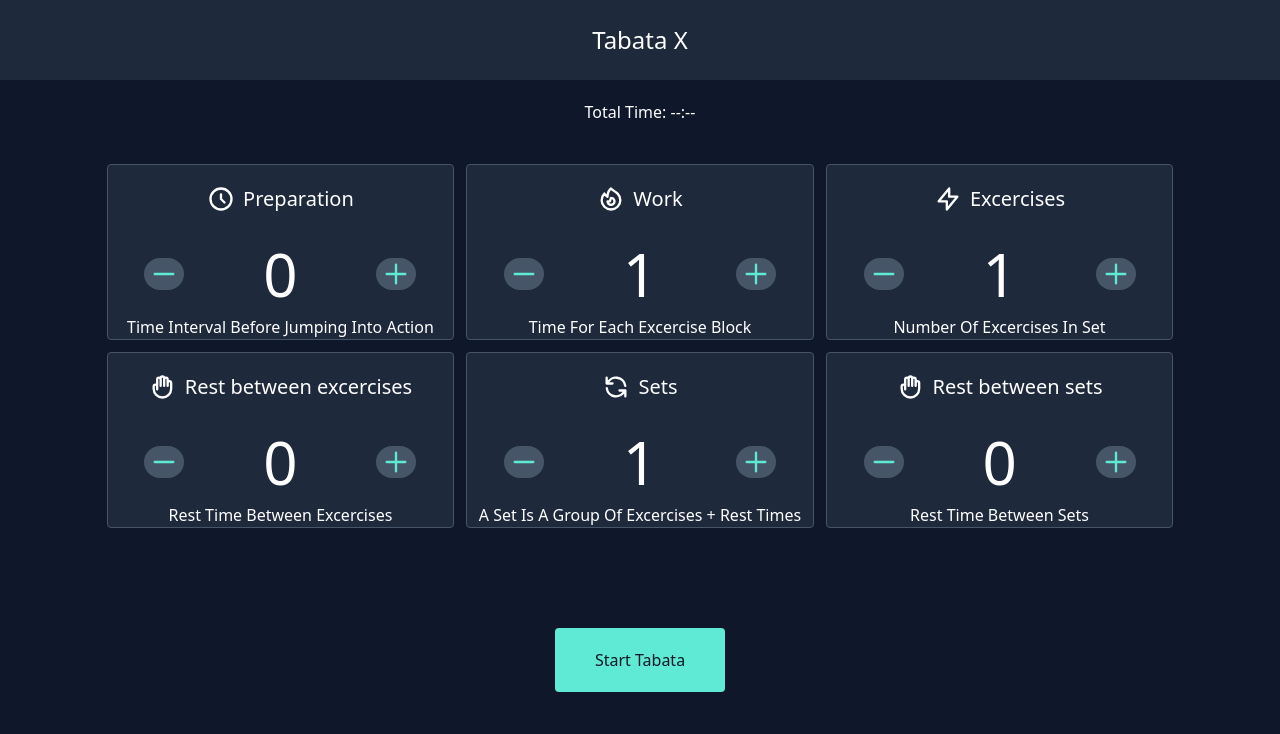
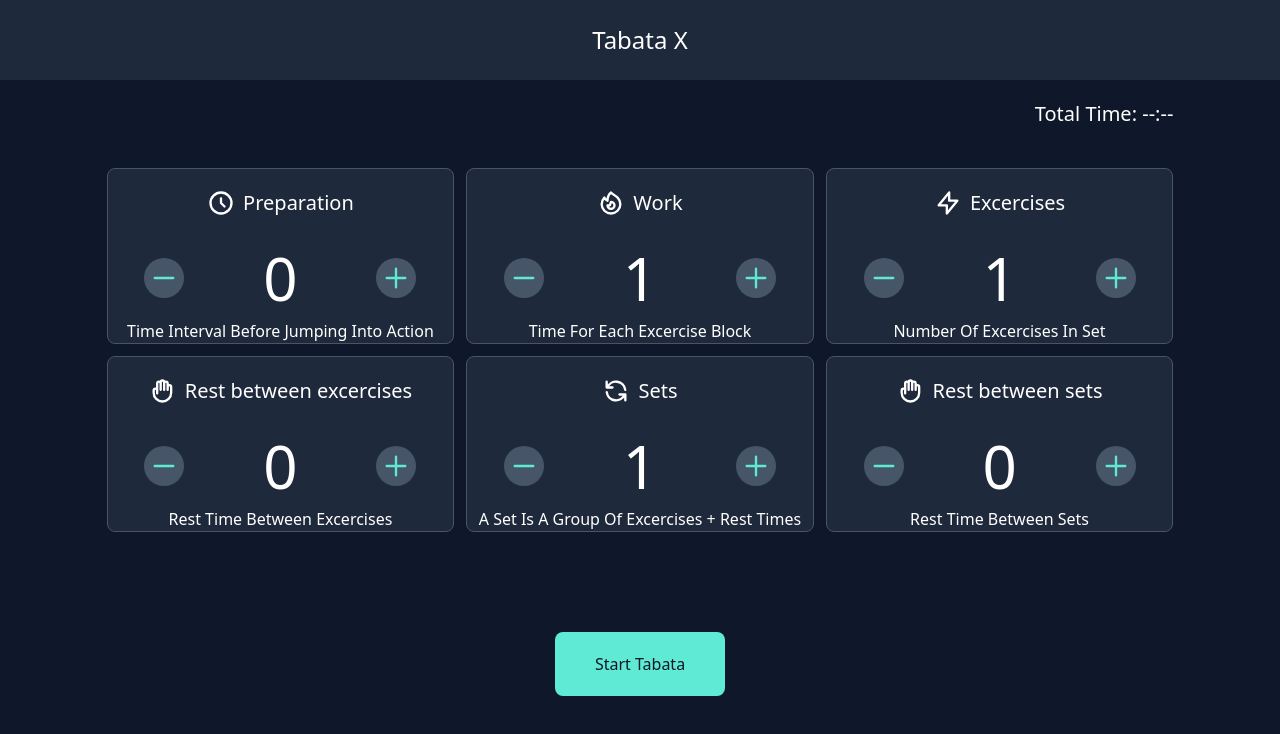
Before and after one commit to falvarezco/upfiit, a React (Vite) app: page / in a window 1280 px wide. Shown: the top 734 px of the page. Built offline with nearby package versions, Linux system fonts and the light colour scheme.

Commit message:
Small design improvements inthe config view

```diff
--- a/src/components/Button.tsx
+++ b/src/components/Button.tsx
@@ -3,7 +3,7 @@ import React, {FC, MouseEventHandler, ReactNode} from 'react';
 const BUTTON_CLASSES = `
   px-10 m-5 py-5 mb-20 bg-teal-300
   hover:bg-teal-400 text-slate-900
-  rounded select-none text-bold transition
+  rounded-lg select-none text-bold transition
   ease-in-out delay-50 cursor-pointer
 `;
 
--- a/src/components/ConfigCard.tsx
+++ b/src/components/ConfigCard.tsx
@@ -4,7 +4,7 @@ import { NewValue } from './ConfigView';
 import Icon from './Icon';
 
 const BUTTON_CLASSES = `
-  w-8 h-8 min-w-10 flex items-center justify-center
+  w-10 h-10 min-w-10 flex items-center justify-center
   hover:bg-slate-700 bg-slate-600 rounded-full transition ease-in-out
   delay-50 cursor-pointer
 `;
@@ -13,7 +13,7 @@ const BUTTON_ICON_CLASSES = 'h-7 w-7 stroke-teal-300';
 
 const CARD_CLASSES = `
   w-auto py-[27] px-[17] flex flex-col items-center bg-slate-800
-  border border-slate-600 rounded
+  border border-slate-600 rounded-lg
 `;
 
 interface ConfigCardProps {
--- a/src/components/ConfigView.tsx
+++ b/src/components/ConfigView.tsx
@@ -30,11 +30,13 @@ const ConfigView: FC<ConfigViewProps> = ({
   onWorkInit,
 }) => (
   <>
-    <h1 className='text-white my-5 select-none'>
-      {/* TODO: Move this to utils, this line too long */}
-      {`${totalTimeStr} ${Number.isNaN(timeSummary) || timeSummary === 0 ? '--:--' : totalMinutesStr(timeSummary)}`}
-    </h1>
-    <form className='mb-20 mt-5 w-10/12 grid grid-cols-1 md:grid-cols-2 lg:grid-cols-3 gap-3'>
+    <div className="flex w-10/12 flex-row-reverse">
+      <h1 className='text-white text-xl my-5 select-none'>
+        {/* TODO: Move this to utils, this line too long */}
+        {`${totalTimeStr} ${Number.isNaN(timeSummary) || timeSummary === 0 ? '--:--' : totalMinutesStr(timeSummary)}`}
+      </h1>
+    </div>
+    <form className="mb-20 mt-5 w-10/12 grid grid-cols-1 md:grid-cols-2 lg:grid-cols-3 gap-3">
       {cards.map(card => card && <ConfigCard key={card.name} value={data[card.name]} {...card} onUpdate={onCardUpdate}/>)}
     </form>
     <Button onButtonClick={onWorkInit}>{startButton}</Button>
```
